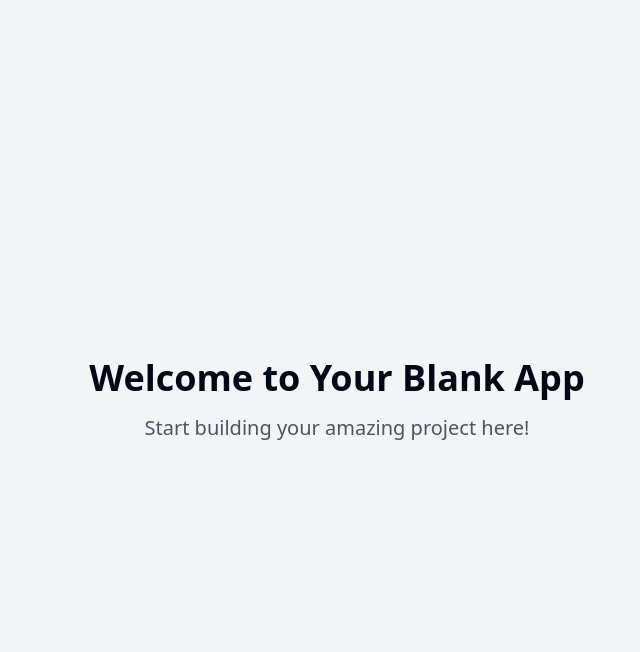
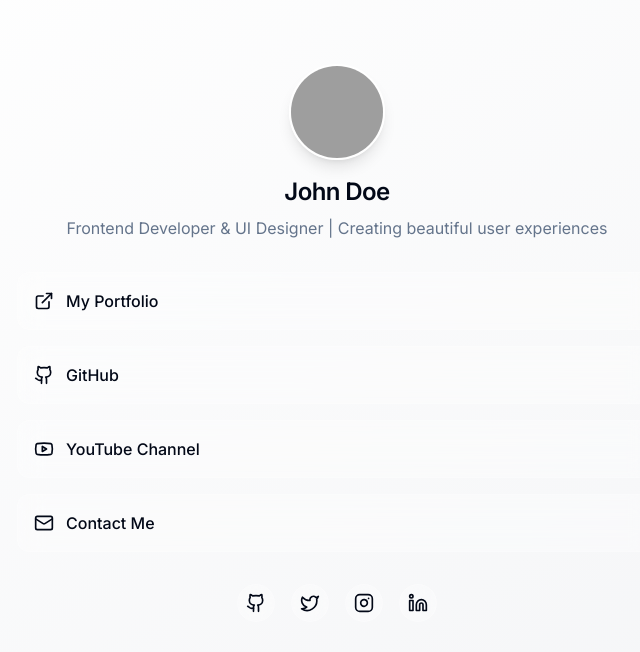
Before and after one commit to alkayesrifat/Link.me, a React (Vite) app: page / in a window 1280 px wide. Shown: the top 652 px of the page, without its empty margins (303-943 px from the left). Built offline with nearby package versions, Linux system fonts and the light colour scheme; grey boxes are pictures that could not be loaded.

Commit message:
Implement linktree-like app
This commit implements a customizable linktree-like application.  The level of customization is not yet specified.

```diff
--- /dev/null
+++ b/src/components/LinkCard.tsx
@@ -0,0 +1,25 @@
+
+import { LucideIcon } from "lucide-react";
+
+interface LinkCardProps {
+  icon: LucideIcon;
+  title: string;
+  url: string;
+  className?: string;
+}
+
+export const LinkCard = ({ icon: Icon, title, url, className = "" }: LinkCardProps) => {
+  return (
+    <a
+      href={url}
+      target="_blank"
+      rel="noopener noreferrer"
+      className={`block w-full p-4 glass rounded-lg link-card ${className}`}
+    >
+      <div className="flex items-center space-x-3">
+        <Icon className="w-5 h-5" />
+        <span className="font-medium">{title}</span>
+      </div>
+    </a>
+  );
+};
--- /dev/null
+++ b/src/components/Profile.tsx
@@ -0,0 +1,23 @@
+
+import { Avatar, AvatarFallback, AvatarImage } from "@/components/ui/avatar";
+
+interface ProfileProps {
+  image: string;
+  name: string;
+  bio: string;
+}
+
+export const Profile = ({ image, name, bio }: ProfileProps) => {
+  return (
+    <div className="flex flex-col items-center space-y-4 fade-in">
+      <Avatar className="w-24 h-24 border-2 border-white shadow-lg">
+        <AvatarImage src={image} alt={name} />
+        <AvatarFallback>{name[0]}</AvatarFallback>
+      </Avatar>
+      <div className="text-center">
+        <h1 className="text-2xl font-semibold tracking-tight">{name}</h1>
+        <p className="text-muted-foreground mt-2">{bio}</p>
+      </div>
+    </div>
+  );
+};
--- /dev/null
+++ b/src/components/SocialIcons.tsx
@@ -0,0 +1,47 @@
+
+import { Github, Twitter, Instagram, Linkedin } from "lucide-react";
+
+interface SocialIconsProps {
+  socials: {
+    platform: string;
+    url: string;
+  }[];
+}
+
+export const SocialIcons = ({ socials }: SocialIconsProps) => {
+  const getIcon = (platform: string) => {
+    switch (platform.toLowerCase()) {
+      case "github":
+        return Github;
+      case "twitter":
+        return Twitter;
+      case "instagram":
+        return Instagram;
+      case "linkedin":
+        return Linkedin;
+      default:
+        return null;
+    }
+  };
+
+  return (
+    <div className="flex justify-center space-x-4 mt-6 fade-in">
+      {socials.map((social) => {
+        const Icon = getIcon(social.platform);
+        if (!Icon) return null;
+
+        return (
+          <a
+            key={social.platform}
+            href={social.url}
+            target="_blank"
+            rel="noopener noreferrer"
+            className="p-2 glass rounded-full smooth-transition hover:scale-110"
+          >
+            <Icon className="w-5 h-5" />
+          </a>
+        );
+      })}
+    </div>
+  );
+};
--- a/src/index.css
+++ b/src/index.css
@@ -1,3 +1,6 @@
+
+@import url('https://fonts.googleapis.com/css2?family=Inter:wght@300;400;500;600;700&display=swap');
+
 @tailwind base;
 @tailwind components;
 @tailwind utilities;
@@ -6,96 +9,61 @@
   :root {
     --background: 0 0% 100%;
     --foreground: 222.2 84% 4.9%;
-
     --card: 0 0% 100%;
     --card-foreground: 222.2 84% 4.9%;
-
     --popover: 0 0% 100%;
     --popover-foreground: 222.2 84% 4.9%;
-
     --primary: 222.2 47.4% 11.2%;
     --primary-foreground: 210 40% 98%;
-
     --secondary: 210 40% 96.1%;
     --secondary-foreground: 222.2 47.4% 11.2%;
-
     --muted: 210 40% 96.1%;
     --muted-foreground: 215.4 16.3% 46.9%;
-
     --accent: 210 40% 96.1%;
     --accent-foreground: 222.2 47.4% 11.2%;
-
     --destructive: 0 84.2% 60.2%;
     --destructive-foreground: 210 40% 98%;
-
     --border: 214.3 31.8% 91.4%;
     --input: 214.3 31.8% 91.4%;
     --ring: 222.2 84% 4.9%;
-
-    --radius: 0.5rem;
-
-    --sidebar-background: 0 0% 98%;
-
-    --sidebar-foreground: 240 5.3% 26.1%;
-
-    --sidebar-primary: 240 5.9% 10%;
-
-    --sidebar-primary-foreground: 0 0% 98%;
-
-    --sidebar-accent: 240 4.8% 95.9%;
-
-    --sidebar-accent-foreground: 240 5.9% 10%;
-
-    --sidebar-border: 220 13% 91%;
-
-    --sidebar-ring: 217.2 91.2% 59.8%;
+    --radius: 0.75rem;
   }
 
-  .dark {
-    --background: 222.2 84% 4.9%;
-    --foreground: 210 40% 98%;
-
-    --card: 222.2 84% 4.9%;
-    --card-foreground: 210 40% 98%;
-
-    --popover: 222.2 84% 4.9%;
-    --popover-foreground: 210 40% 98%;
-
-    --primary: 210 40% 98%;
-    --primary-foreground: 222.2 47.4% 11.2%;
-
-    --secondary: 217.2 32.6% 17.5%;
-    --secondary-foreground: 210 40% 98%;
-
-    --muted: 217.2 32.6% 17.5%;
-    --muted-foreground: 215 20.2% 65.1%;
-
-    --accent: 217.2 32.6% 17.5%;
-    --accent-foreground: 210 40% 98%;
-
-    --destructive: 0 62.8% 30.6%;
-    --destructive-foreground: 210 40% 98%;
-
-    --border: 217.2 32.6% 17.5%;
-    --input: 217.2 32.6% 17.5%;
-    --ring: 212.7 26.8% 83.9%;
-    --sidebar-background: 240 5.9% 10%;
-    --sidebar-foreground: 240 4.8% 95.9%;
-    --sidebar-primary: 224.3 76.3% 48%;
-    --sidebar-primary-foreground: 0 0% 100%;
-    --sidebar-accent: 240 3.7% 15.9%;
-    --sidebar-accent-foreground: 240 4.8% 95.9%;
-    --sidebar-border: 240 3.7% 15.9%;
-    --sidebar-ring: 217.2 91.2% 59.8%;
-  }
-}
-
-@layer base {
   * {
     @apply border-border;
   }
 
   body {
-    @apply bg-background text-foreground;
+    @apply bg-background text-foreground font-inter antialiased;
+    background: linear-gradient(to bottom right, #ffffff, #f3f4f6);
   }
 }
+
+@layer utilities {
+  .glass {
+    @apply backdrop-blur-md bg-white/30 border border-white/20;
+  }
+
+  .link-card {
+    @apply transform transition-all duration-300 hover:scale-[1.02] active:scale-[0.98];
+  }
+
+  .smooth-transition {
+    @apply transition-all duration-300 ease-in-out;
+  }
+}
+
+.fade-in {
+  animation: fadeIn 0.5s ease-in;
+}
+
+@keyframes fadeIn {
+  from {
+    opacity: 0;
+    transform: translateY(10px);
+  }
+  to {
+    opacity: 1;
+    transform: translateY(0);
+  }
+}
--- a/src/pages/Index.tsx
+++ b/src/pages/Index.tsx
@@ -1,11 +1,73 @@
-// Update this page (the content is just a fallback if you fail to update the page)
+
+import { Profile } from "@/components/Profile";
+import { LinkCard } from "@/components/LinkCard";
+import { SocialIcons } from "@/components/SocialIcons";
+import { ExternalLink, Github, Youtube, Mail } from "lucide-react";
+
+const links = [
+  {
+    title: "My Portfolio",
+    url: "https://example.com",
+    icon: ExternalLink,
+  },
+  {
+    title: "GitHub",
+    url: "https://github.com",
+    icon: Github,
+  },
+  {
+    title: "YouTube Channel",
+    url: "https://youtube.com",
+    icon: Youtube,
+  },
+  {
+    title: "Contact Me",
+    url: "mailto:example@email.com",
+    icon: Mail,
+  },
+];
+
+const socials = [
+  {
+    platform: "github",
+    url: "https://github.com",
+  },
+  {
+    platform: "twitter",
+    url: "https://twitter.com",
+  },
+  {
+    platform: "instagram",
+    url: "https://instagram.com",
+  },
+  {
+    platform: "linkedin",
+    url: "https://linkedin.com",
+  },
+];
 
 const Index = () => {
   return (
-    <div className="min-h-screen flex items-center justify-center bg-gray-100">
-      <div className="text-center">
-        <h1 className="text-4xl font-bold mb-4">Welcome to Your Blank App</h1>
-        <p className="text-xl text-gray-600">Start building your amazing project here!</p>
+    <div className="min-h-screen w-full max-w-2xl mx-auto px-4 py-16">
+      <div className="space-y-8">
+        <Profile
+          image="/placeholder.svg"
+          name="John Doe"
+          bio="Frontend Developer & UI Designer | Creating beautiful user experiences"
+        />
+
+        <div className="space-y-4 fade-in">
+          {links.map((link) => (
+            <LinkCard
+              key={link.title}
+              icon={link.icon}
+              title={link.title}
+              url={link.url}
+            />
+          ))}
+        </div>
+
+        <SocialIcons socials={socials} />
       </div>
     </div>
   );
--- a/tailwind.config.ts
+++ b/tailwind.config.ts
@@ -1,96 +1,58 @@
+
 import type { Config } from "tailwindcss";
 
 export default {
   darkMode: ["class"],
-	content: [
-		"./pages/**/*.{ts,tsx}",
-		"./components/**/*.{ts,tsx}",
-		"./app/**/*.{ts,tsx}",
-		"./src/**/*.{ts,tsx}",
-	],
-	prefix: "",
+  content: ["./src/**/*.{ts,tsx}"],
   theme: {
     container: {
       center: true,
-			padding: '2rem',
+      padding: "2rem",
       screens: {
-				'2xl': '1400px'
-			}
+        "2xl": "1400px",
+      },
     },
     extend: {
+      fontFamily: {
+        inter: ["Inter", "sans-serif"],
+      },
       colors: {
-				border: 'hsl(var(--border))',
-				input: 'hsl(var(--input))',
-				ring: 'hsl(var(--ring))',
-				background: 'hsl(var(--background))',
-				foreground: 'hsl(var(--foreground))',
+        border: "hsl(var(--border))",
+        input: "hsl(var(--input))",
+        ring: "hsl(var(--ring))",
+        background: "hsl(var(--background))",
+        foreground: "hsl(var(--foreground))",
         primary: {
-					DEFAULT: 'hsl(var(--primary))',
-					foreground: 'hsl(var(--primary-foreground))'
+          DEFAULT: "hsl(var(--primary))",
+          foreground: "hsl(var(--primary-foreground))",
         },
         secondary: {
-					DEFAULT: 'hsl(var(--secondary))',
-					foreground: 'hsl(var(--secondary-foreground))'
+          DEFAULT: "hsl(var(--secondary))",
+          foreground: "hsl(var(--secondary-foreground))",
         },
         destructive: {
-					DEFAULT: 'hsl(var(--destructive))',
-					foreground: 'hsl(var(--destructive-foreground))'
+          DEFAULT: "hsl(var(--destructive))",
+          foreground: "hsl(var(--destructive-foreground))",
         },
         muted: {
-					DEFAULT: 'hsl(var(--muted))',
-					foreground: 'hsl(var(--muted-foreground))'
+          DEFAULT: "hsl(var(--muted))",
+          foreground: "hsl(var(--muted-foreground))",
         },
         accent: {
-					DEFAULT: 'hsl(var(--accent))',
-					foreground: 'hsl(var(--accent-foreground))'
+          DEFAULT: "hsl(var(--accent))",
+          foreground: "hsl(var(--accent-foreground))",
         },
-				popover: {
-					DEFAULT: 'hsl(var(--popover))',
-					foreground: 'hsl(var(--popover-foreground))'
-				},
-				card: {
-					DEFAULT: 'hsl(var(--card))',
-					foreground: 'hsl(var(--card-foreground))'
-				},
-				sidebar: {
-					DEFAULT: 'hsl(var(--sidebar-background))',
-					foreground: 'hsl(var(--sidebar-foreground))',
-					primary: 'hsl(var(--sidebar-primary))',
-					'primary-foreground': 'hsl(var(--sidebar-primary-foreground))',
-					accent: 'hsl(var(--sidebar-accent))',
-					'accent-foreground': 'hsl(var(--sidebar-accent-foreground))',
-					border: 'hsl(var(--sidebar-border))',
-					ring: 'hsl(var(--sidebar-ring))'
-				}
       },
       borderRadius: {
-				lg: 'var(--radius)',
-				md: 'calc(var(--radius) - 2px)',
-				sm: 'calc(var(--radius) - 4px)'
-			},
-			keyframes: {
-				'accordion-down': {
-					from: {
-						height: '0'
-					},
-					to: {
-						height: 'var(--radix-accordion-content-height)'
-					}
-				},
-				'accordion-up': {
-					from: {
-						height: 'var(--radix-accordion-content-height)'
-					},
-					to: {
-						height: '0'
-					}
-				}
+        lg: "var(--radius)",
+        md: "calc(var(--radius) - 2px)",
+        sm: "calc(var(--radius) - 4px)",
       },
       animation: {
-				'accordion-down': 'accordion-down 0.2s ease-out',
-				'accordion-up': 'accordion-up 0.2s ease-out'
-			}
-		}
+        "accordion-down": "accordion-down 0.2s ease-out",
+        "accordion-up": "accordion-up 0.2s ease-out",
+      },
+    },
   },
   plugins: [require("tailwindcss-animate")],
 } satisfies Config;
```
Lines whose indentation alone changed are shown as unchanged.
